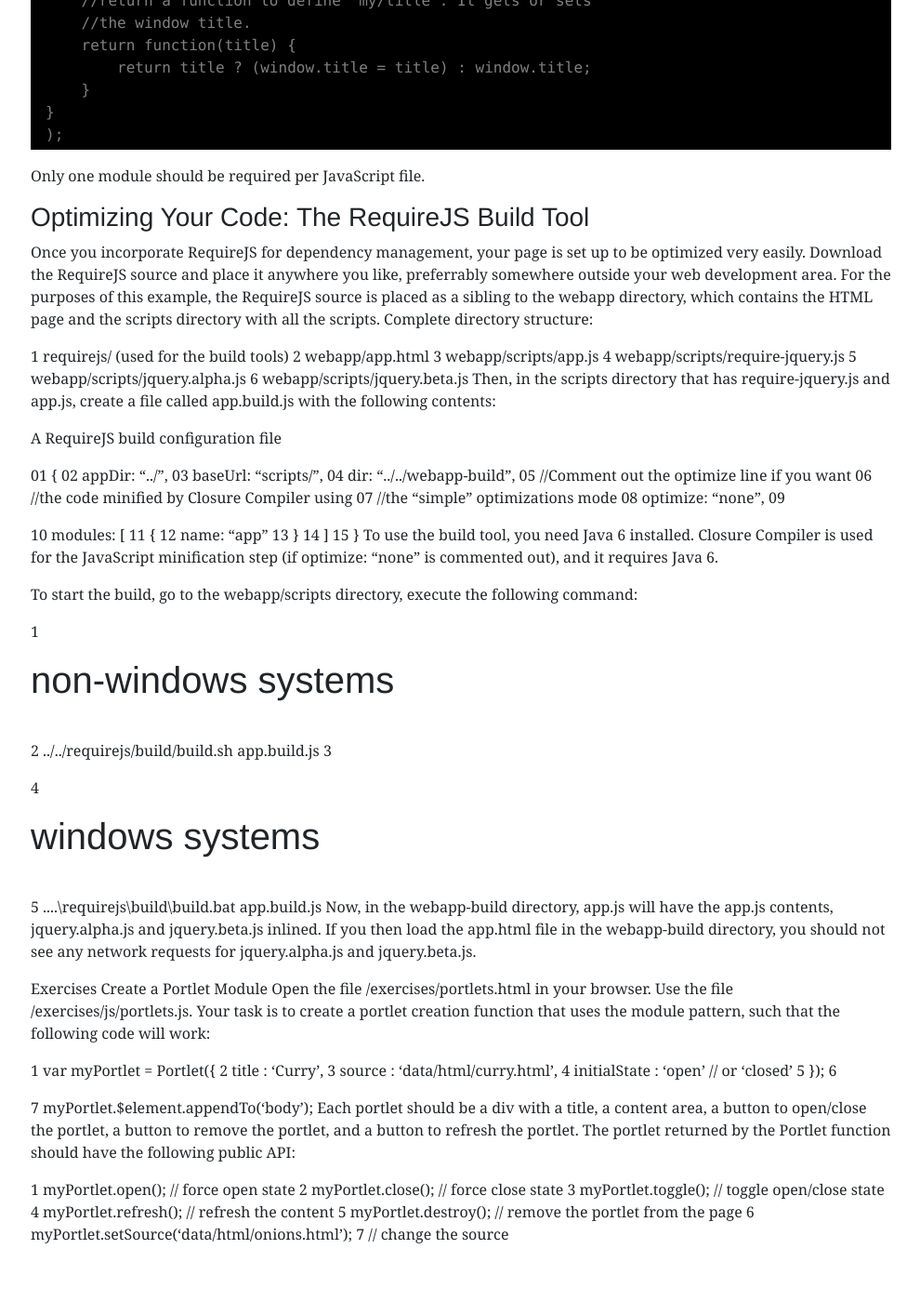
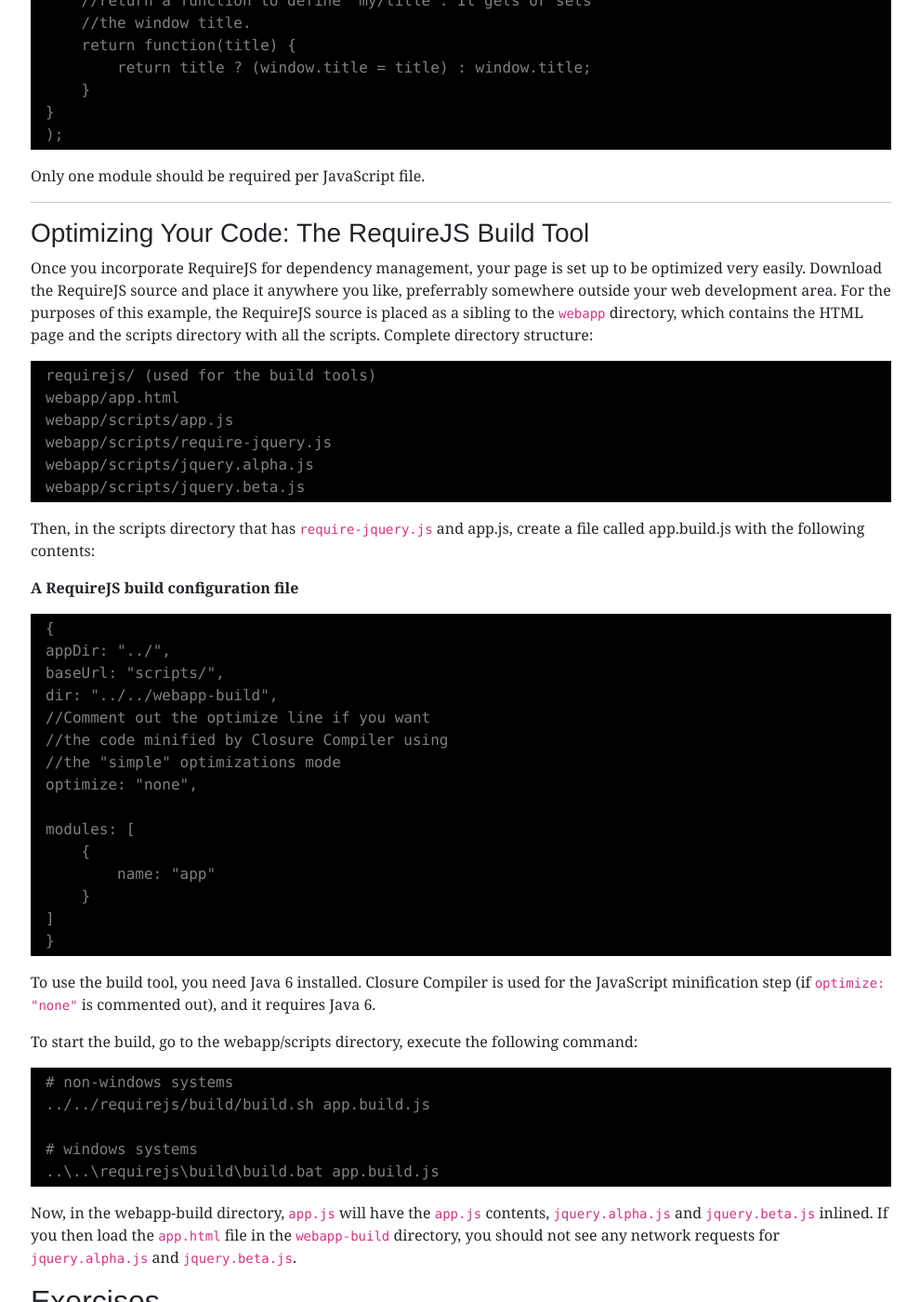
Before and after one commit to dan-carroll/jquery-fundamentals, a Jekyll site: the page built from legacy/ch10-code-organization.md, in a window 1280 px wide and 1400 px high, scrolled down 9619 px. Shown: the whole window at 93% size, without its empty margins (144-1134 px from the left). Built offline with Jekyll 4.4.1, drawn with Linux system fonts in a browser that asks for light colours; some of the changed text lies outside the part shown.

Commit message:
Update ch10-code-organization.md
Finished chapter 10 formatting.

````diff
--- a/legacy/ch10-code-organization.md
+++ b/legacy/ch10-code-organization.md
@@ -391,103 +391,80 @@ function(dep1, dep2) {
 
 Only one module should be required per JavaScript file.
 
+---
 ### Optimizing Your Code: The RequireJS Build Tool
 
-Once you incorporate RequireJS for dependency management, your page is set up to be optimized very easily. Download the RequireJS source and place it anywhere you like, preferrably somewhere outside your web development area. For the purposes of this example, the RequireJS source is placed as a sibling to the webapp directory, which contains the HTML page and the scripts directory with all the scripts. Complete directory structure:
+Once you incorporate RequireJS for dependency management, your page is set up to be optimized very easily. Download the RequireJS source and place it anywhere you like, preferrably somewhere outside your web development area. For the purposes of this example, the RequireJS source is placed as a sibling to the `webapp` directory, which contains the HTML page and the scripts directory with all the scripts. Complete directory structure:
 
-1
+```
 requirejs/ (used for the build tools)
-2
 webapp/app.html
-3
 webapp/scripts/app.js
-4
 webapp/scripts/require-jquery.js
-5
 webapp/scripts/jquery.alpha.js
-6
 webapp/scripts/jquery.beta.js
-Then, in the scripts directory that has require-jquery.js and app.js, create a file called app.build.js with the following contents:
+```
 
-A RequireJS build configuration file
+Then, in the scripts directory that has `require-jquery.js` and app.js, create a file called app.build.js with the following contents:
 
-01
+**A RequireJS build configuration file**
+
+```js
 {
-02
 appDir: "../",
-03
 baseUrl: "scripts/",
-04
 dir: "../../webapp-build",
-05
 //Comment out the optimize line if you want
-06
 //the code minified by Closure Compiler using
-07
 //the "simple" optimizations mode
-08
 optimize: "none",
-09
 
-10
 modules: [
-11
     {
-12
         name: "app"
-13
     }
-14
 ]
-15
 }
-To use the build tool, you need Java 6 installed. Closure Compiler is used for the JavaScript minification step (if optimize: "none" is commented out), and it requires Java 6.
+```
+
+To use the build tool, you need Java 6 installed. Closure Compiler is used for the JavaScript minification step (if `optimize: "none"` is commented out), and it requires Java 6.
 
 To start the build, go to the webapp/scripts directory, execute the following command:
 
-1
+```
 # non-windows systems
-2
 ../../requirejs/build/build.sh app.build.js
-3
 
-4
 # windows systems
-5
 ..\..\requirejs\build\build.bat app.build.js
-Now, in the webapp-build directory, app.js will have the app.js contents, jquery.alpha.js and jquery.beta.js inlined. If you then load the app.html file in the webapp-build directory, you should not see any network requests for jquery.alpha.js and jquery.beta.js.
+```
 
-Exercises
-Create a Portlet Module
-Open the file /exercises/portlets.html in your browser. Use the file /exercises/js/portlets.js. Your task is to create a portlet creation function that uses the module pattern, such that the following code will work:
+Now, in the webapp-build directory, `app.js` will have the `app.js` contents, `jquery.alpha.js` and `jquery.beta.js` inlined. If you then load the `app.html` file in the `webapp-build` directory, you should not see any network requests for `jquery.alpha.js` and `jquery.beta.js`.
 
-1
+## Exercises
+
+### Create a Portlet Module
+
+Open the file `/exercises/portlets.html` in your browser. Use the file `/exercises/js/portlets.js`. Your task is to create a portlet creation function that uses the module pattern, such that the following code will work:
+
+```js
 var myPortlet = Portlet({
-2
 title : 'Curry',
-3
 source : 'data/html/curry.html',
-4
 initialState : 'open' // or 'closed'
-5
 });
-6
 
-7
 myPortlet.$element.appendTo('body');
+```
+
 Each portlet should be a div with a title, a content area, a button to open/close the portlet, a button to remove the portlet, and a button to refresh the portlet. The portlet returned by the Portlet function should have the following public API:
 
-1
+```
 myPortlet.open(); // force open state
-2
 myPortlet.close(); // force close state
-3
 myPortlet.toggle(); // toggle open/close state
-4
 myPortlet.refresh(); // refresh the content
-5
 myPortlet.destroy(); // remove the portlet from the page
-6
 myPortlet.setSource('data/html/onions.html');
-7
 // change the source
+```
````
